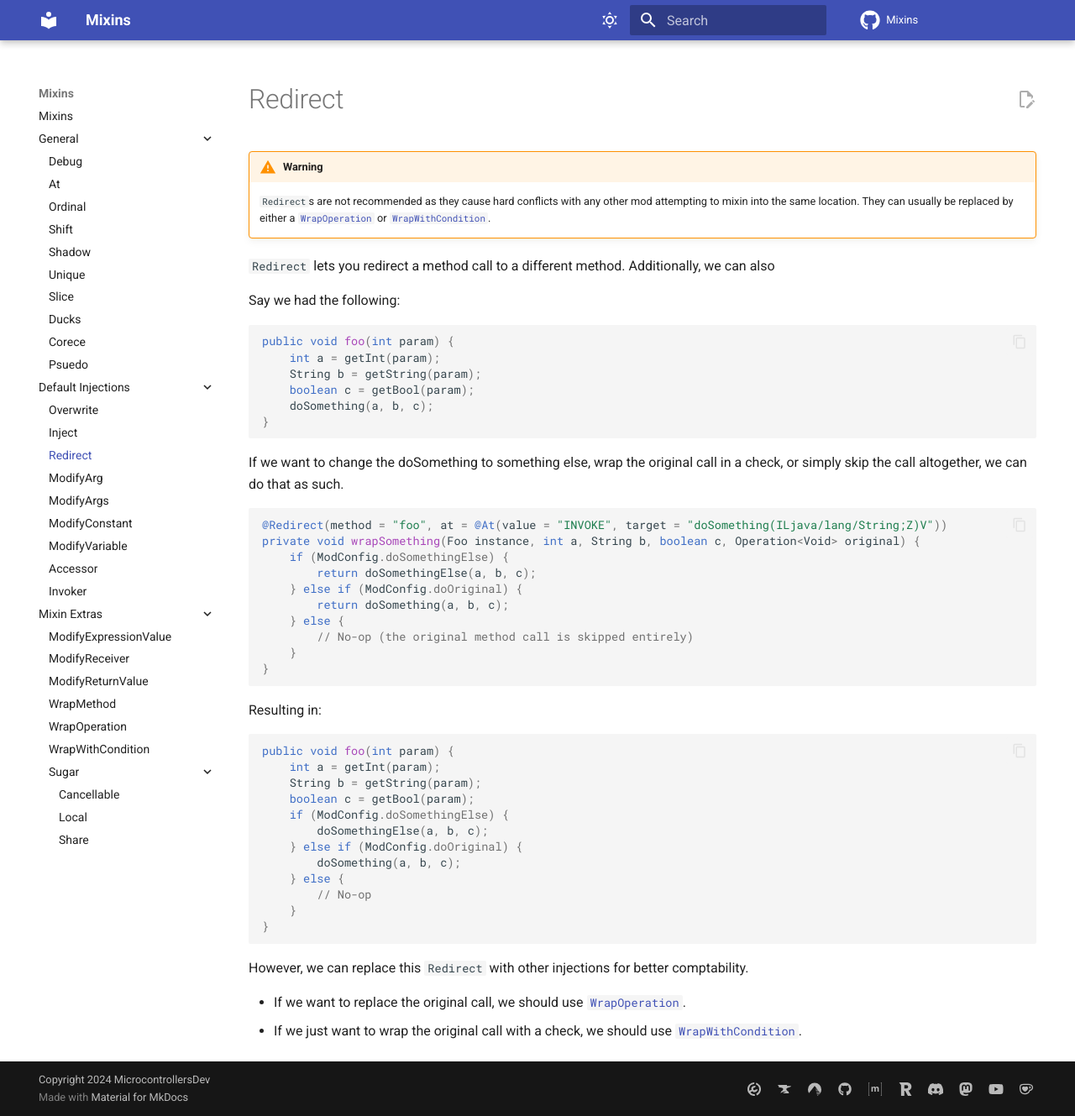
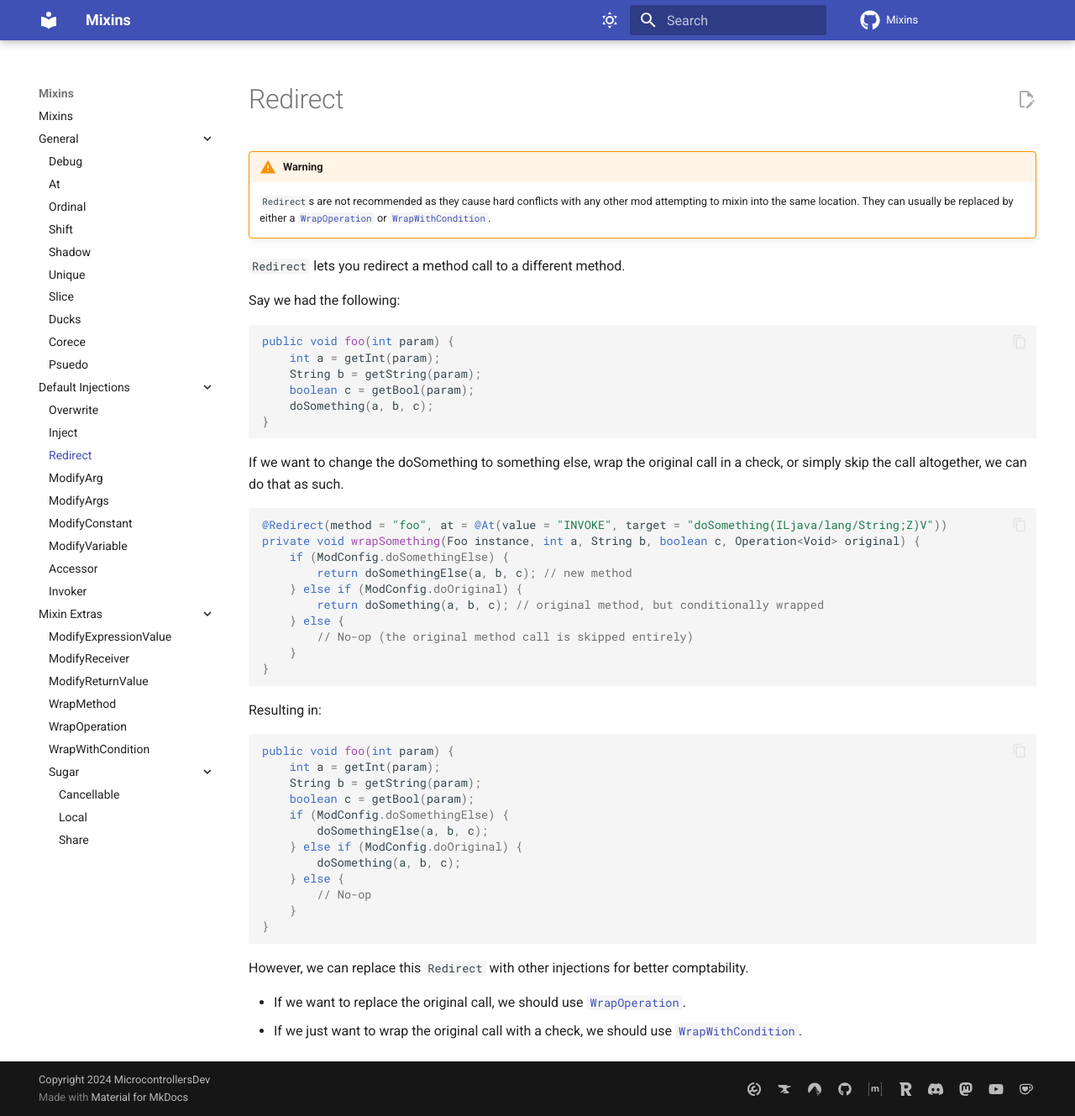
Before and after one commit to MicrocontrollersDev/Mixins, an MkDocs documentation site: the page built from docs/default/redirect.md, in a window 1280 px wide and 1329 px high. Shown: the whole window at 84% size. Built offline with MkDocs 1.6.1 and Material for MkDocs 9.7.7, drawn with Linux system fonts in a browser that asks for light colours; comment, search, counter and statistics services are not loaded.

Commit message:
fix half finished redirect thought

```diff
--- a/docs/default/redirect.md
+++ b/docs/default/redirect.md
@@ -3,7 +3,7 @@
 !!! warning
     `Redirect`s are not recommended as they cause hard conflicts with any other mod attempting to mixin into the same location. They can usually be replaced by either a [`WrapOperation`](https://mixins.microcontrollers.dev/mixinextras/wrapoperation) or [`WrapWithCondition`](https://mixins.microcontrollers.dev/mixinextras/wrapwithcondition).
 
-`Redirect` lets you redirect a method call to a different method. Additionally, we can also
+`Redirect` lets you redirect a method call to a different method.
 
 Say we had the following:
 
@@ -22,9 +22,9 @@ If we want to change the doSomething to something else, wrap the original call i
 @Redirect(method = "foo", at = @At(value = "INVOKE", target = "doSomething(ILjava/lang/String;Z)V"))
 private void wrapSomething(Foo instance, int a, String b, boolean c, Operation<Void> original) {
     if (ModConfig.doSomethingElse) {
-        return doSomethingElse(a, b, c);
+        return doSomethingElse(a, b, c); // new method
     } else if (ModConfig.doOriginal) {
-        return doSomething(a, b, c);
+        return doSomething(a, b, c); // original method, but conditionally wrapped
     } else {
         // No-op (the original method call is skipped entirely)
     }
```
